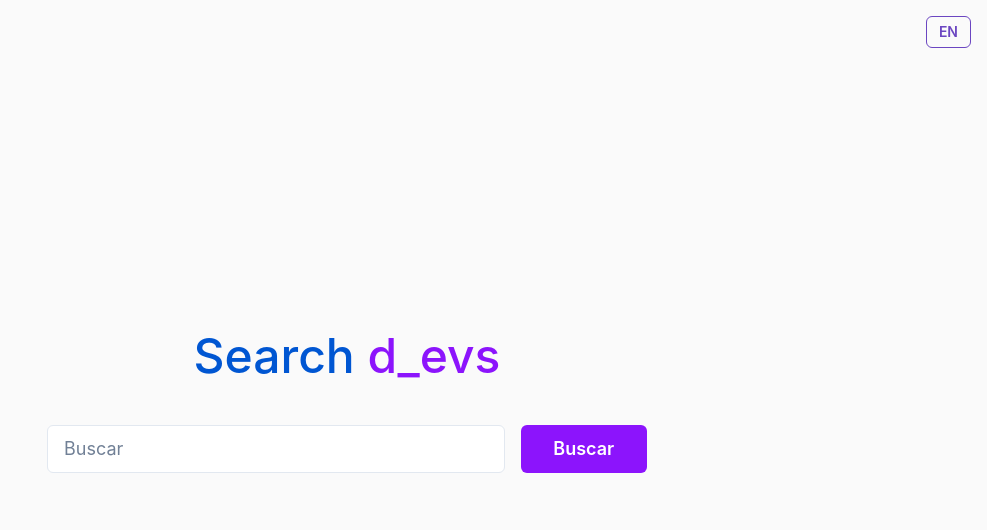
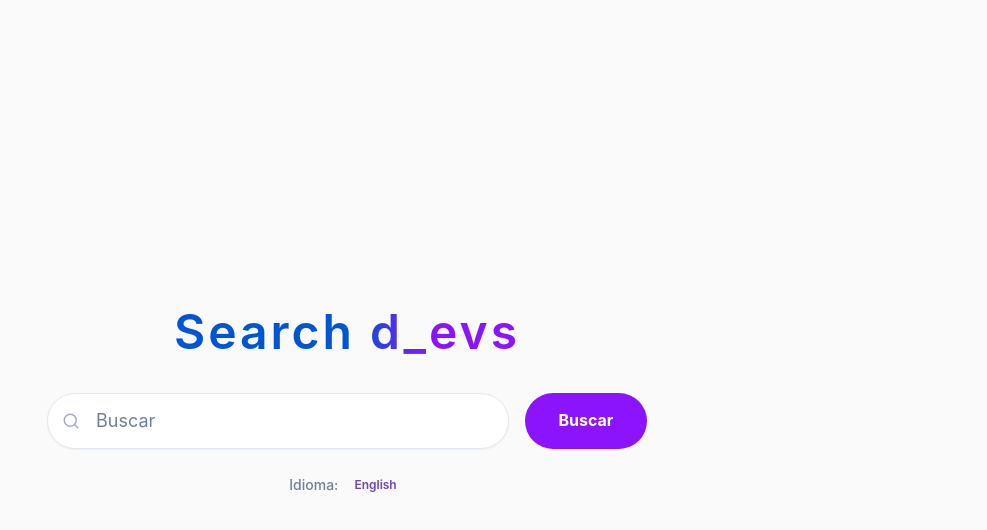
Before and after one commit to Bernardocfguimaraes/SearchDevs-Petize, a Next.js app in the folder my-app/: page / in a window 1280 px wide. Shown: the top 530 px of the page, without its empty margins (293-1280 px from the left). Built offline with nearby package versions, Linux system fonts and the light colour scheme; what @chakra-ui/next-js would draw is missing.

Commit message:
style: home page design adjustment

```diff
--- a/my-app/src/app/page.tsx
+++ b/my-app/src/app/page.tsx
@@ -3,8 +3,8 @@
 
 import { useState, useEffect, useRef } from 'react';
 import { useRouter } from 'next/navigation';
-import { Flex, Heading, Input, Button, Text, Box, VStack, Icon } from '@chakra-ui/react';
-import { Clock } from 'lucide-react';
+import { Flex, Heading, Input, Button, Text, Box, VStack, Icon, InputGroup, InputLeftElement } from '@chakra-ui/react';
+import { Clock, Search } from 'lucide-react';
 import { useTranslation } from 'react-i18next';
 
 export default function Home() {
@@ -69,41 +69,56 @@ export default function Home() {
   return (
     <Flex direction="column" align="center" justify="center" minH="100vh" bg="#FAFAFA" px={4} position="relative">
 
-      <Flex position="absolute" top={4} right={4}>
-        <Button onClick={toggleLanguage} size="sm" variant="outline" colorScheme="purple">
-          {i18n.language === 'pt' ? 'EN' : 'PT'}
-        </Button>
-      </Flex>
-
-      <Heading as="h1" fontSize="5xl" mb={10} color="#0056D2" fontWeight="medium">
-        Search <Text as="span" color="#8C14FC">d_evs</Text>
+      <Heading
+        as="h1"
+        fontSize="5xl"
+        mb={8}
+        fontWeight="semibold"
+        letterSpacing="3px"
+      >
+        <Text as="span" color="#0056D2">Search </Text>
+        <Text
+          as="span"
+          bgGradient="linear(to-r, #0056D2 -10%, #8C14FC 40%)"
+          bgClip="text"
+        >
+          d_evs
+        </Text>
       </Heading>
 
-      <Flex w="100%" maxW="600px" gap={4} direction={{ base: 'column', sm: 'row' }}>
+      <Flex w="100%" maxW="600px" gap={4} direction={{ base: 'column', sm: 'row' }} align={{ base: 'stretch', sm: 'flex-start' }}>
 
         <Box position="relative" w="100%" ref={wrapperRef}>
+          <InputGroup size="lg">
+            <InputLeftElement pointerEvents="none" h="100%">
+              <Icon as={Search} color="gray.400" />
+            </InputLeftElement>
+
             <Input
               placeholder={t('header.searchPlaceholder')}
               bg="white"
-            size="lg"
-            borderRadius="md"
+              h="56px"
+              borderRadius="full"
+              boxShadow="sm"
+              _hover={{ boxShadow: 'md' }}
               focusBorderColor="#8C14FC"
               value={searchValue}
               onChange={(e) => setSearchValue(e.target.value)}
               onKeyDown={handleKeyDown}
               onFocus={() => setShowHistory(true)}
+              pl={12}
             />
+          </InputGroup>
 
           {showHistory && recentSearches.length > 0 && (
             <Box
               position="absolute"
-              top="100%"
+              top="calc(100% + 8px)"
               left={0}
               w="100%"
-              mt={1}
               bg="white"
-              boxShadow="md"
-              borderRadius="md"
+              boxShadow="lg"
+              borderRadius="xl"
               zIndex={10}
               overflow="hidden"
               border="1px solid"
@@ -113,7 +128,7 @@ export default function Home() {
                 {recentSearches.map((username) => (
                   <Flex
                     key={username}
-                    p={3}
+                    p={4}
                     align="center"
                     gap={3}
                     cursor="pointer"
@@ -121,7 +136,7 @@ export default function Home() {
                     onClick={() => handleHistoryClick(username)}
                   >
                     <Icon as={Clock} size={16} color="gray.400" />
-                    <Text fontSize="sm" color="gray.700" fontWeight="medium">
+                    <Text fontSize="md" color="gray.700" fontWeight="medium">
                       {username}
                     </Text>
                   </Flex>
@@ -134,15 +149,42 @@ export default function Home() {
         <Button
           bg="#8C14FC"
           color="white"
-          size="lg"
+          h="56px"
           px={10}
-          _hover={{ bg: '#720bd1' }}
-          _active={{ bg: '#5a08a8' }}
+          borderRadius="full"
+          fontWeight="bold"
+          boxShadow="sm"
+          _hover={{
+            bg: '#720bd1',
+            boxShadow: 'md',
+            transform: 'translateY(-2px)'
+          }}
+          _active={{
+            bg: '#5a08a8',
+            transform: 'translateY(0)'
+          }}
+          transition="all 0.2s"
           onClick={handleSearch}
         >
           {t('header.searchPlaceholder')}
         </Button>
       </Flex>
+
+      <Flex mt={6} align="center" justify="center" gap={2}>
+        <Text fontSize="sm" color="gray.500" fontWeight="medium">
+          {i18n.language === 'pt' ? 'Idioma:' : 'Language:'}
+        </Text>
+        <Button
+          onClick={toggleLanguage}
+          size="xs"
+          variant="ghost"
+          colorScheme="purple"
+          borderRadius="full"
+        >
+          {i18n.language === 'pt' ? 'English' : 'Português'}
+        </Button>
+      </Flex>
+
     </Flex>
   );
 }
```
Lines whose indentation alone changed are shown as unchanged.
